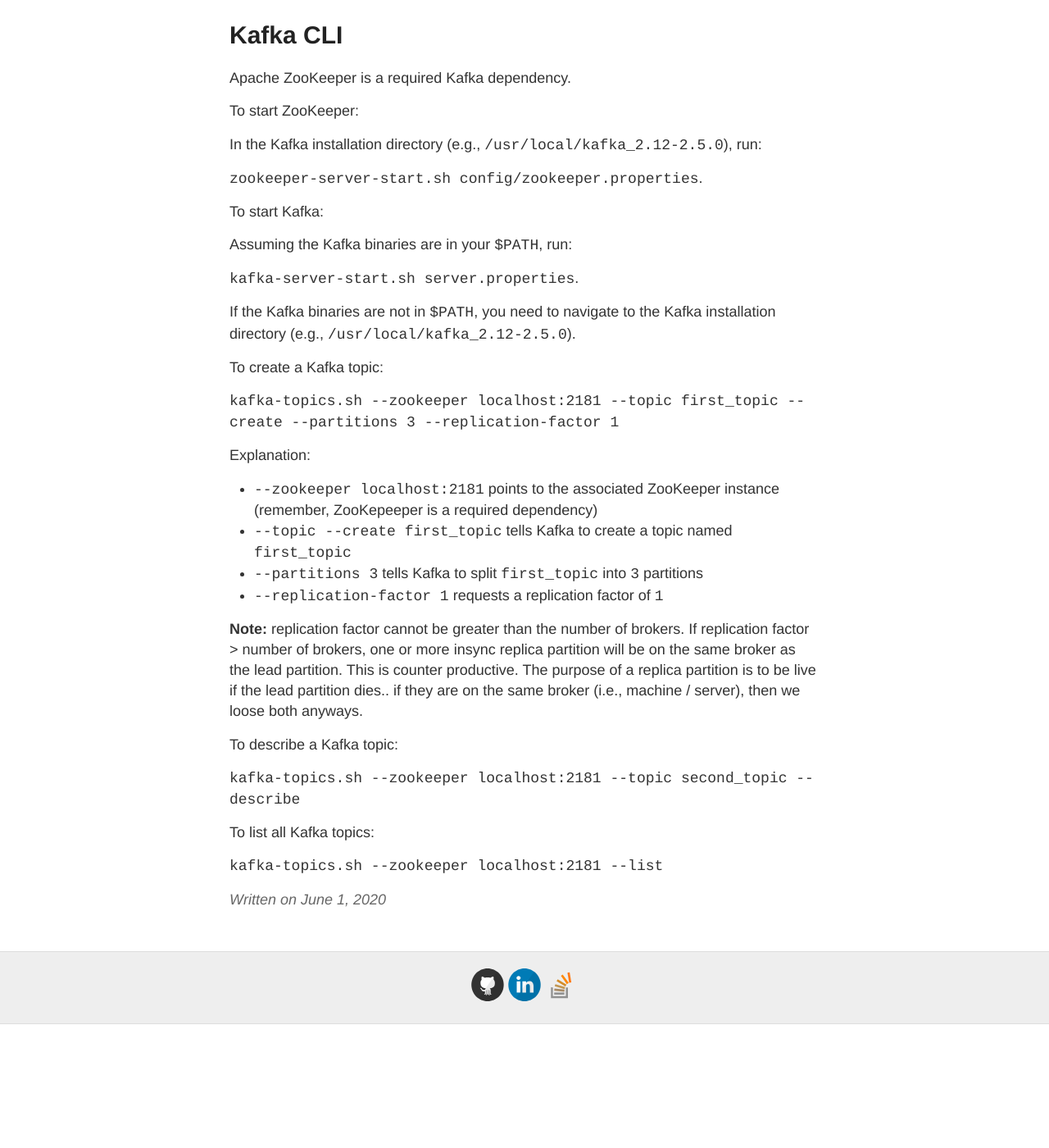
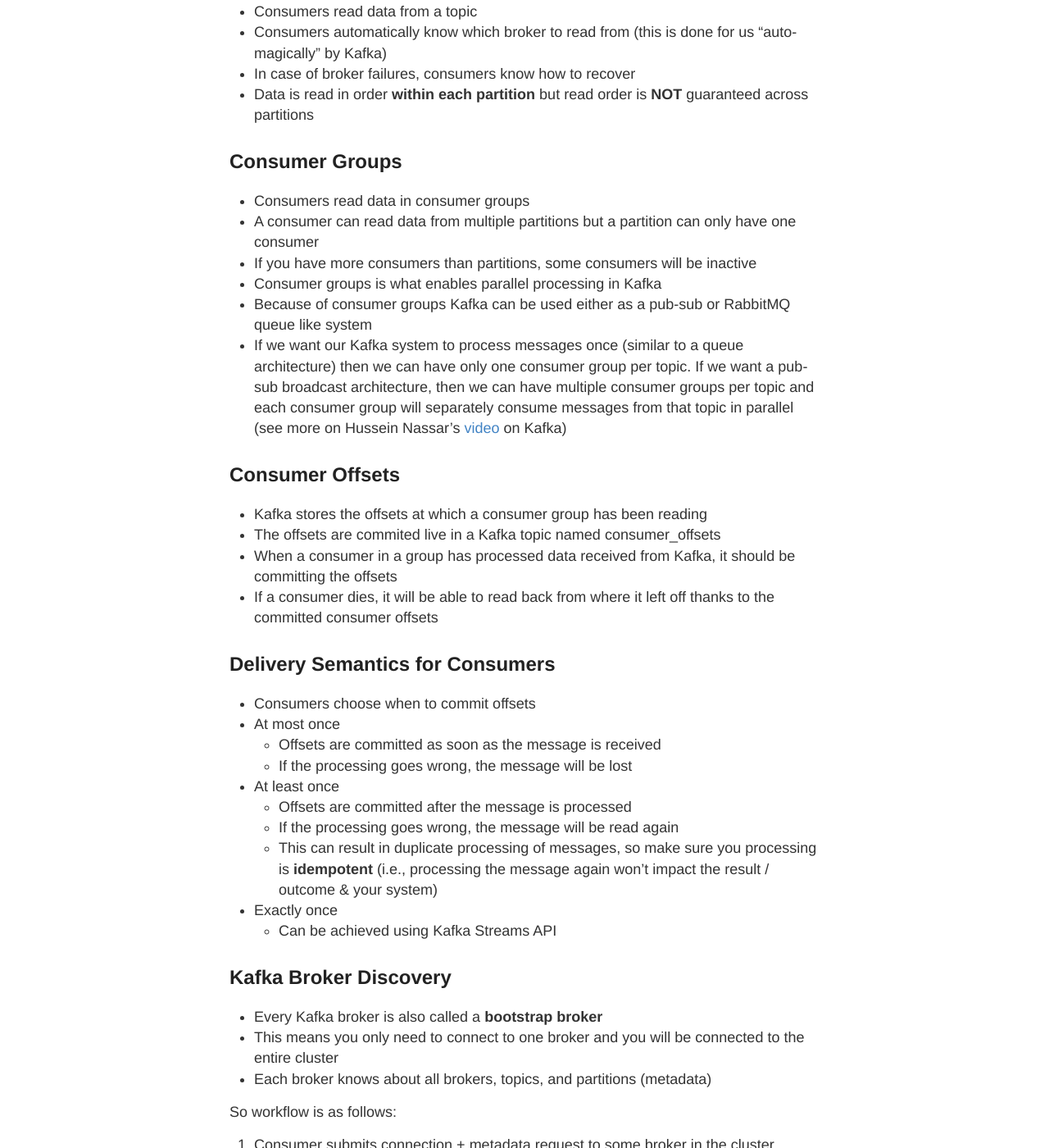
Before and after one commit to gutucristian/gutucristian.github.io, a Jekyll site: the page built from _posts/2020-06-01-Kafka.md, in a window 1280 px wide and 1400 px high, scrolled down 5845 px. Shown: the whole window at 82% size. Built offline with Jekyll 4.4.1, drawn with Linux system fonts in a browser that asks for light colours; our own code applies the rules of GitHub Pages for plain Markdown files; before the commit the page ends 7094 px from its top, so only the background shows below that; some of the changed text lies outside the part shown.

Commit message:
Update 2020-06-01-Kafka.md

```diff
--- a/_posts/2020-06-01-Kafka.md
+++ b/_posts/2020-06-01-Kafka.md
@@ -103,7 +103,7 @@ B)Large Number of Partition replication: In case of a large number of partitions
 ## Concept of Partition Leader
 
 - At any one time only ONE broker can be a leader for a given partition
-- Only that leader can receive and serve data for a partition
+- __Only that leader can receive and serve data for a partition__
 - The other brokers will synchronize the data
 - Therefore, each partition has one leader and multiple ISR (in-sync replicas)
 
@@ -123,6 +123,59 @@ ZooKeeper is the one who decides which broker is a partition leader for which to
   - acks=all : __partition leader + replicas acknowledgement__ (no data loss)
 
 ## Consumers
+
+- Consumers read data from a topic
+- Consumers automatically know which broker to read from (this is done for us "auto-magically" by Kafka)
+- In case of broker failures, consumers know how to recover
+- Data is read in order __within each partition__ but read order is __NOT__ guaranteed across partitions
+
+## Consumer Groups
+
+- Consumers read data in consumer groups
+- A consumer can read data from multiple partitions but a partition can only have one consumer
+- If you have more consumers than partitions, some consumers will be inactive
+- Consumer groups is what enables parallel processing in Kafka
+- Because of consumer groups Kafka can be used either as a pub-sub or RabbitMQ queue like system
+- If we want our Kafka system to process messages once (similar to a queue architecture) then we can have only one consumer group per topic. If we want a pub-sub broadcast architecture, then we can have multiple consumer groups per topic and each consumer group will separately consume messages from that topic in parallel (see more on Hussein Nassar's [video](https://www.youtube.com/watch?v=R873BlNVUB4&list=PLQnljOFTspQUBSgBXilKhRMJ1ACqr7pTr) on Kafka)
+
+## Consumer Offsets
+
+- Kafka stores the offsets at which a consumer group has been reading
+- The offsets are commited live in a Kafka topic named consumer_offsets
+- When a consumer in a group has processed data received from Kafka, it should be committing the offsets
+- If a consumer dies, it will be able to read back from where it left off thanks to the committed consumer offsets
+
+## Delivery Semantics for Consumers
+
+- Consumers choose when to commit offsets
+- At most once
+  - Offsets are committed as soon as the message is received
+  - If the processing goes wrong, the message will be lost
+- At least once
+  - Offsets are committed after the message is processed
+  - If the processing goes wrong, the message will be read again
+  - This can result in duplicate processing of messages, so make sure you processing is __idempotent__ (i.e., processing the message again won't impact the result / outcome & your system)
+- Exactly once
+  - Can be achieved using Kafka Streams API
+
+## Kafka Broker Discovery
+
+- Every Kafka broker is also called a __bootstrap broker__
+- This means you only need to connect to one broker and you will be connected to the entire cluster
+- Each broker knows about all brokers, topics, and partitions (metadata)
+
+So workflow is as follows:
+1. Consumer submits connection + metadata request to some broker in the cluster
+2. Consumer received a list of all brokers
+3. Consumer can connect to the needed broker which is the partition leader for the topic and partition that the consumer wants to read from
+
+## Zookeeper
+
+- Zookeeper manages brokers (keeps a list of them)
+- Zookeeper helps in performing leader elections for partitions
+- Zookeeper sends notifications to Kafka in case of changes (e.g., new topic, broker dies, broker comes up, delete topics, etc...)
+- Zookeeper by design operates with an odd number of servers (3, 5, 7, ...)
+- Zookeeper has a leader (handle writes) the rest of the servers are followers (handle reads)
 
 # Kafka CLI
 
```
